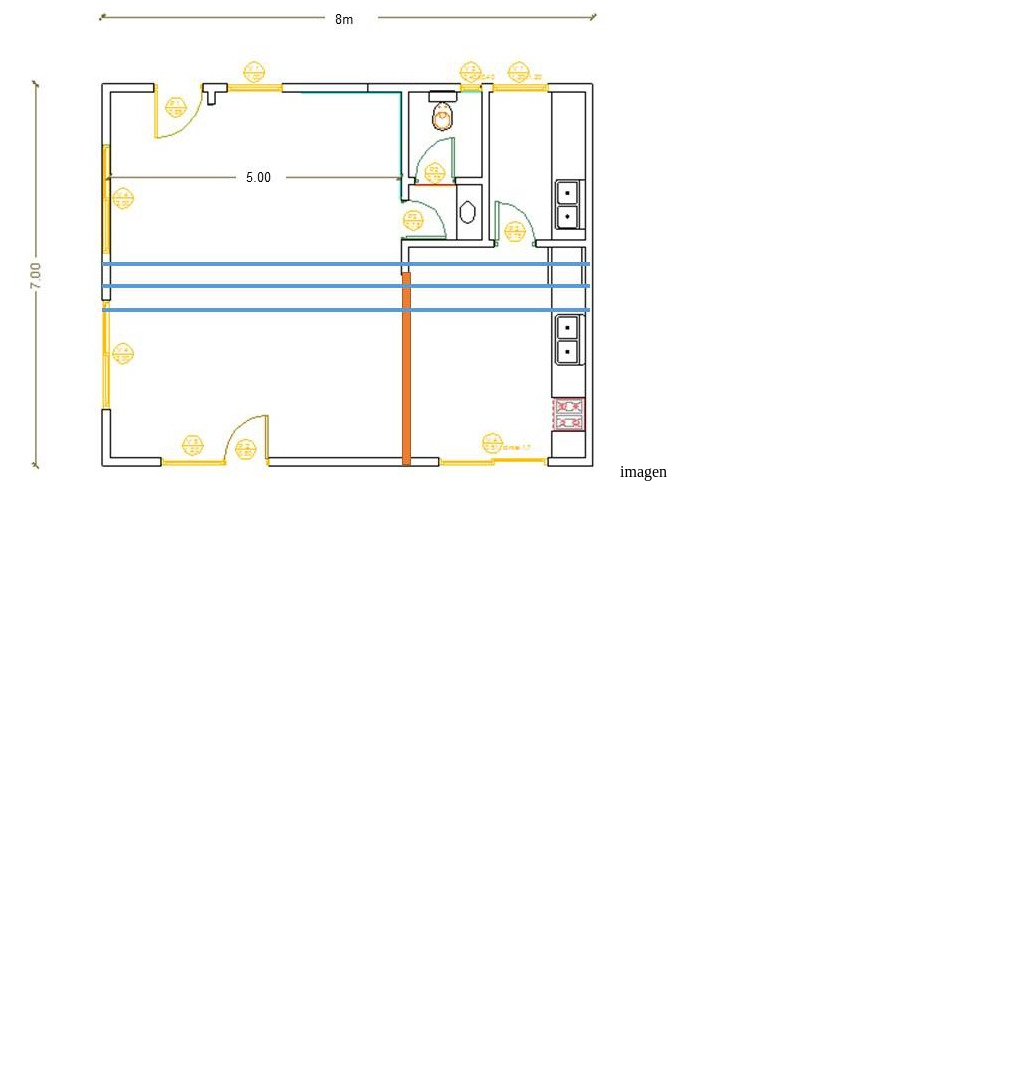
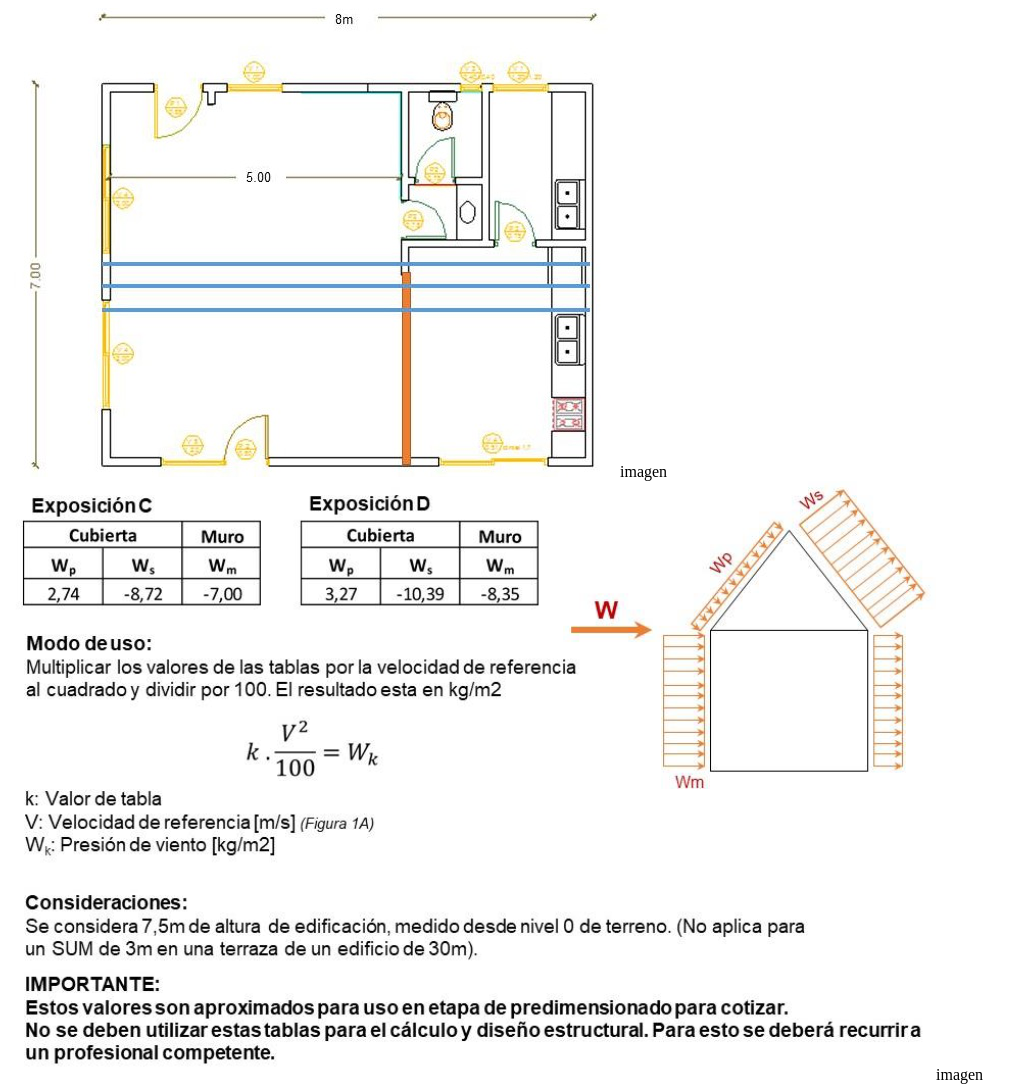
Before and after one commit to JoaquinCaviltelli/base-de-datos, a plain HTML site: page index.html in a window 1280 px wide. Shown: the whole page, without its empty margins (0-1023 px from the left). Before the commit the page ends 800 px from the top, so only its background shows below. Drawn offline with Linux system fonts and the light colour scheme.

Commit message:
Update index.html

```diff
--- a/index.html
+++ b/index.html
@@ -8,5 +8,6 @@
   </head>
   <body>
     <img src="luz-de-apoyo.jpeg">imagen</img>
+  <img src="exposicion-viento.png">imagen</img>
   </body>
 </html>
```
